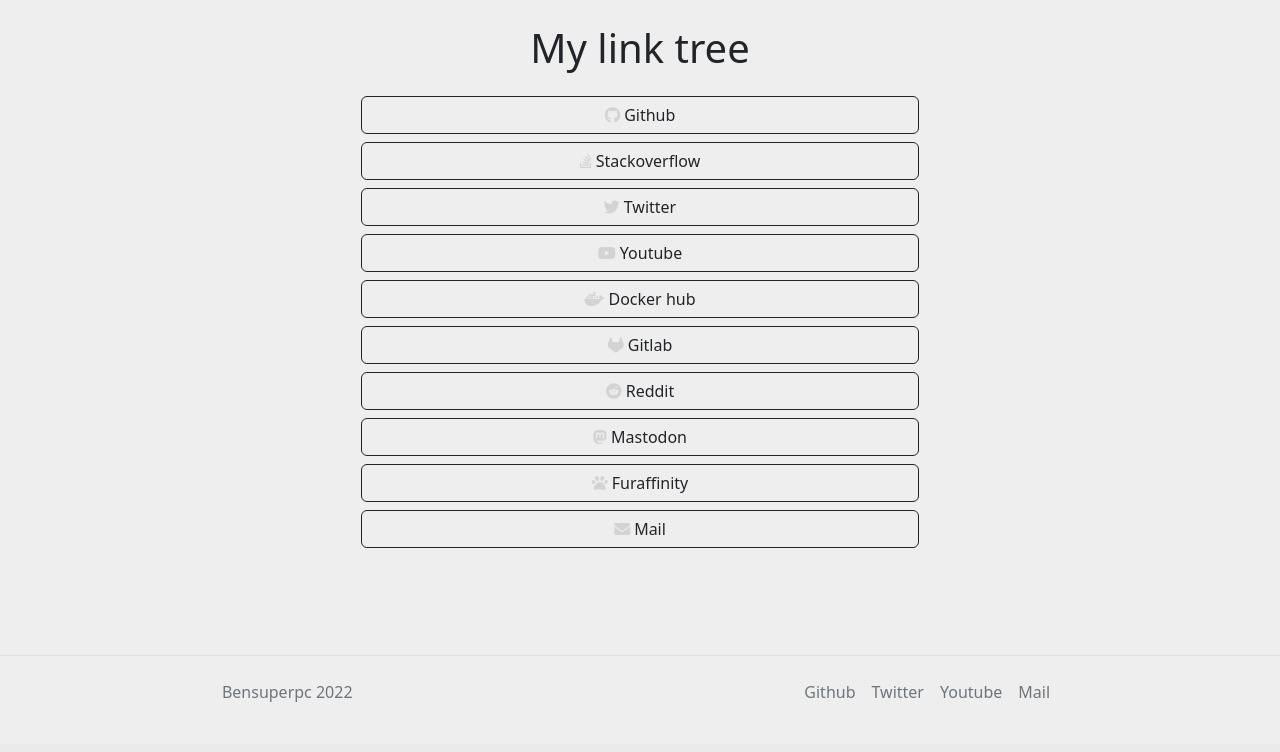
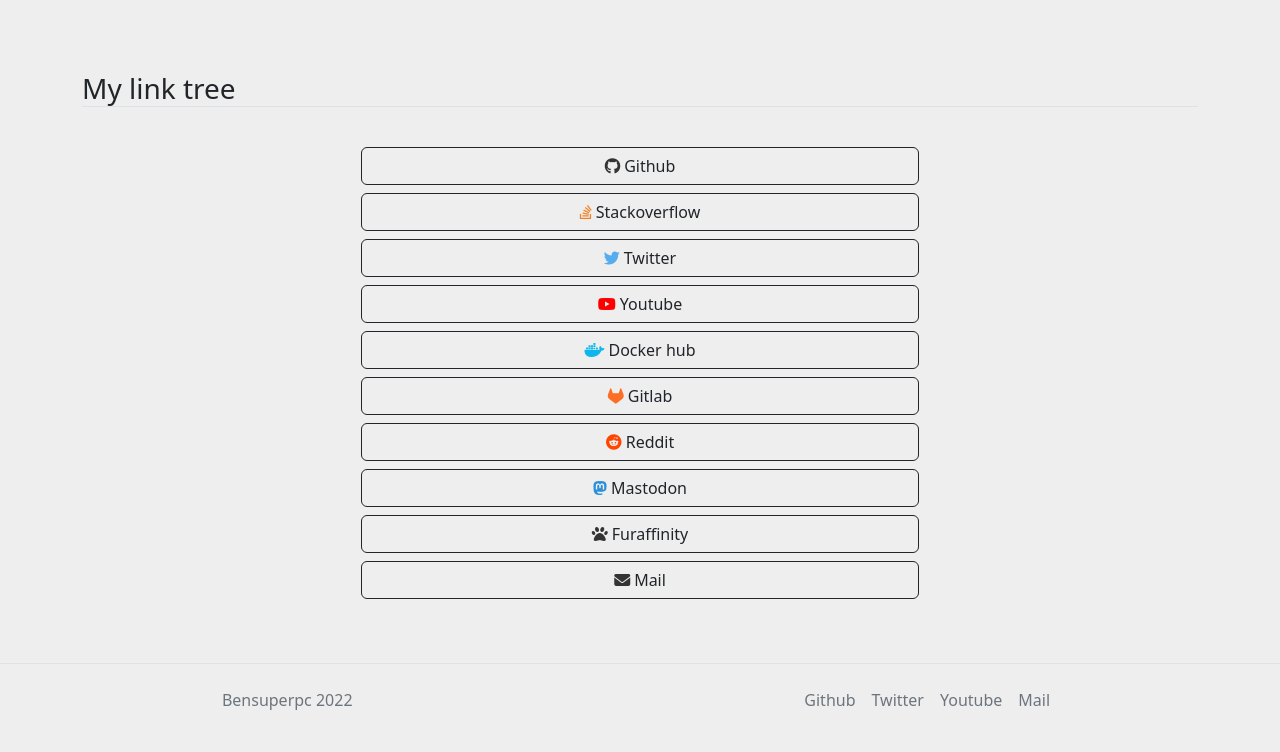
Before and after one commit to bensuperpc/bensuperpc_website, a Flask app: page /linktree in a window 1280 px wide. Shown: the part 56-808 px from the top of the page. Before the commit the page ends 758 px from the top, so only its background shows below. Run offline with Flask 2, Linux system fonts and the light colour scheme; parts of the project's set-up code (start-up, migrations or seed data) failed here and were passed over; some libraries are stand-ins or nearby versions.

Commit message:
Update linktree, article and admin
Signed-off-by: Bensuperpc <bensuperpc@gmail.com>

```diff
--- a/project/admin.py
+++ b/project/admin.py
@@ -18,6 +18,7 @@
 @admin.route("/admin")
 @login_required
 def main_admin():
+    logger.debug(f"User {current_user.name} ({current_user.email}) is viewing the admin page")
     if current_user.admin is False:
         flash("Sorry, you don't have permission to access the admin panel.")
         logger.warning(
--- a/project/auth.py
+++ b/project/auth.py
@@ -77,5 +77,6 @@
 @auth.route("/logout")
 @login_required
 def logout():
+    logger.debug(f"User {current_user.name} ({current_user.email}) logged out")
     logout_user()
     return redirect(url_for("main.index"))
--- a/project/templates/linktree.html
+++ b/project/templates/linktree.html
@@ -1,23 +1,42 @@
 {% extends 'base.html' %}
 
 {% block content %}
-<section class="container">
-    <div class="container">
-        <h1 class="text-center">{% block title %} My link tree {% endblock %}</h1>
+
+<section class="">
+  <div class="container">
+    <div class="row pt-5">
+      <div class="col-12">
+        <h3 class="border-bottom mb-4">{% block title %} My link tree {% endblock %}</h3>
+      </div>
     </div>
-      <div class="d-grid gap-2 col-6 mx-auto py-3">
-        <a href="https://github.com/bensuperpc" class="btn btn-outline-dark hover-scale" role="button"><i class="fa-brands fa-github">&nbsp;</i>Github</a>
-        <a href="https://stackoverflow.com/users/10152334/bensuperpc" class="btn btn-outline-dark hover-scale" role="button"><i class="fa-brands fa-stack-overflow">&nbsp;</i>Stackoverflow</a>
-        <a href="https://twitter.com/Bensuperpc" class="btn btn-outline-dark hover-scale" role="button"><i class="fa-brands fa-twitter">&nbsp;</i>Twitter</a>
-        <a href="https://www.youtube.com/c/bensuperpc" class="btn btn-outline-dark hover-scale" role="button"><i class="fa-brands fa-youtube">&nbsp;</i>Youtube</a>
-        <!-- <a href="https://codepen.io/bensuperpc" class="btn btn-outline-dark hover-scale" role="button"><i class="fa-brands fa-codepen">&nbsp;</i>Codepen</a> -->
-        <a href="https://hub.docker.com/u/bensuperpc" class="btn btn-outline-dark hover-scale" role="button"><i class="fa-brands fa-docker">&nbsp;</i>Docker hub</a>
-        <a href="https://gitlab.com/Bensuperpc" class="btn btn-outline-dark hover-scale" role="button"><i class="fa-brands fa-gitlab">&nbsp;</i>Gitlab</a>
-        <a href="https://www.reddit.com/user/Bensuperpc" class="btn btn-outline-dark hover-scale" role="button"><i class="fa-brands fa-reddit">&nbsp;</i>Reddit</a>
-        <a href="https://mastodon.social/web/@bensuperpc" class="btn btn-outline-dark hover-scale" role="button"><i class="fa-brands fa-mastodon">&nbsp;</i>Mastodon</a>
-        <a href="https://www.furaffinity.net/user/bensuperpc" class="btn btn-outline-dark hover-scale" role="button"><i class="fa-solid fa-paw">&nbsp;</i>Furaffinity</a>
-        <a href="mailto:bensuperpc@gmail.com" class="btn btn-outline-dark hover-scale" role="button"><i class="fa fa-envelope">&nbsp;</i>Mail</a>
-        <!-- <a href="#" class="btn btn-outline-dark hover-scale" role="button"><i class="fa fa-code">&nbsp;</i>My website</a> -->
-      </div>
+    <div class="d-grid gap-2 col-6 mx-auto py-3">
+      <!-- Color code N°1: https://simpleicons.org/ -->
+      <!-- Color code N°2: https://www.lockedownseo.com/social-media-colors/ -->
+      <a href="https://github.com/bensuperpc" class="btn btn-outline-dark hover-scale" role="button"><i
+          class="fa-brands fa-github" style="color: #333333;">&nbsp;</i>Github</a>
+      <a href="https://stackoverflow.com/users/10152334/bensuperpc" class="btn btn-outline-dark hover-scale"
+        role="button"><i class="fa-brands fa-stack-overflow" style="color: #f48024;">&nbsp;</i>Stackoverflow</a>
+      <a href="https://twitter.com/Bensuperpc" class="btn btn-outline-dark hover-scale" role="button"><i
+          class="fa-brands fa-twitter" style="color: #55acee;">&nbsp;</i>Twitter</a>
+      <a href="https://www.youtube.com/c/bensuperpc" class="btn btn-outline-dark hover-scale" role="button"><i
+          class="fa-brands fa-youtube" style="color: #FF0000;">&nbsp;</i>Youtube</a>
+      <!-- <a href="https://codepen.io/bensuperpc" class="btn btn-outline-dark hover-scale" role="button"><i class="fa-brands fa-codepen" style="color: #FF0000;">&nbsp;</i>Codepen</a> -->
+      <a href="https://hub.docker.com/u/bensuperpc" class="btn btn-outline-dark hover-scale" role="button"><i
+          class="fa-brands fa-docker" style="color: #0db7ed;">&nbsp;</i>Docker hub</a>
+      <a href="https://gitlab.com/Bensuperpc" class="btn btn-outline-dark hover-scale" role="button"><i
+          class="fa-brands fa-gitlab" style="color: #FC6D26;">&nbsp;</i>Gitlab</a>
+      <a href="https://www.reddit.com/user/Bensuperpc" class="btn btn-outline-dark hover-scale" role="button"><i
+          class="fa-brands fa-reddit" style="color: #FF4500;">&nbsp;</i>Reddit</a>
+      <a href="https://mastodon.social/web/@bensuperpc" class="btn btn-outline-dark hover-scale" role="button"><i
+          class="fa-brands fa-mastodon" style="color: #2b90d9;">&nbsp;</i>Mastodon</a>
+      <a href="https://www.furaffinity.net/user/bensuperpc" class="btn btn-outline-dark hover-scale" role="button"><i
+          class="fa-solid fa-paw" style="color: #333333;">&nbsp;</i>Furaffinity</a>
+      <a href="mailto:bensuperpc@gmail.com" class="btn btn-outline-dark hover-scale" role="button"><i
+          class="fa fa-envelope" style="color: #333333;">&nbsp;</i>Mail</a>
+      <!-- <a href="#" class="btn btn-outline-dark hover-scale" role="button"><i class="fa fa-code">&nbsp;</i>My website</a> -->
+    </div>
+  </div>
+  </div>
 </section>
+
 {% endblock %}
```
Also changed, not shown: project/article.py (+24 -8 lines), project/templates/create.html (+9 -3 lines), project/templates/mutual.html (+5 -4 lines), project/templates/profile.html (+12 -7 lines).
